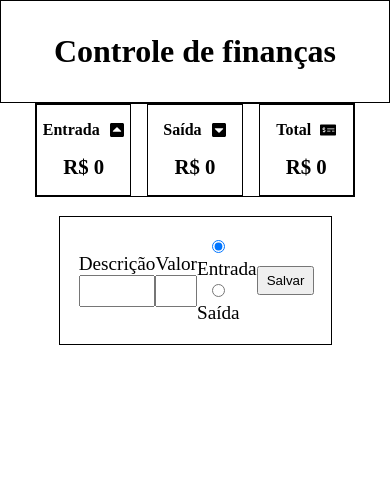
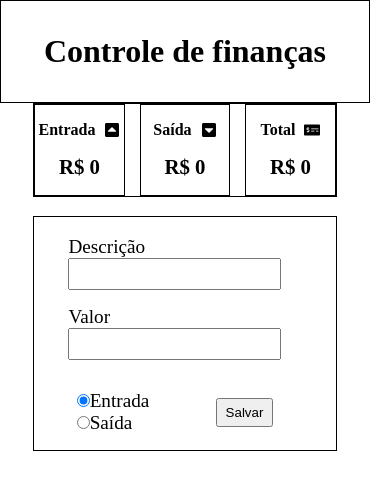
Before and after one commit to CaioAugustoHD/Sistema-controle-financas, a React (Vite) app: page / in a window 390 px wide. Shown: the top 490 px of the page. Built offline with nearby package versions, Linux system fonts and the light colour scheme.

Commit message:
Adicionada responsividade em Form

```diff
--- a/src/components/Form/Form.css
+++ b/src/components/Form/Form.css
@@ -3,22 +3,37 @@ form {
     width: 70%;
     margin: 1em auto;
     display: flex;
-    justify-content: space-between;
+    flex-wrap: wrap;
+    justify-content: space-around;
     align-items: center;
-    padding: 1em;
+    padding: 1em 1em 0;
     font-size: 1.2em;
 }
 
+div {
+    margin: 0 20px 0.8em 0;
+}
+
+div.conteinerInput {
+    display: flex;
+    flex-wrap: wrap;
+    justify-content: space-around;
+    margin: 0 0 0.8em;
+}
+
 input[type="text"], input[type="number"] {
-    width: 100%;
+    display: block;
     font-size: 0.8em;
     padding: 5px;
 }
 
-input[type="radio"] {
-    margin: 0 3px 0 15px;
+div button {
+    padding: 5px 8px;
 }
 
-button {
-    padding: 5px 8px;
+@media (max-width: 890px) {
+
+    form {
+        width: 82%;
+    }
 }
--- a/src/components/Form/Form.jsx
+++ b/src/components/Form/Form.jsx
@@ -32,6 +32,7 @@ export function Form({registrarTransacao}){
 
     return (
         <form>
+            <div className="conteinerInput">
                 <div>
                     <label htmlFor="inputDescricao" >Descrição </label>
                     <input
@@ -49,6 +50,7 @@ export function Form({registrarTransacao}){
                         value={valor}
                         onChange={(e) => setValor(e.target.value)}
                         />
+                </div>
             </div>
             <div>
                 <input
```
Lines whose indentation alone changed are shown as unchanged.
